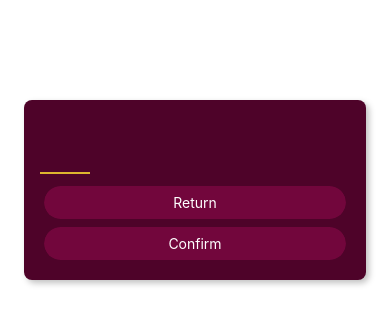
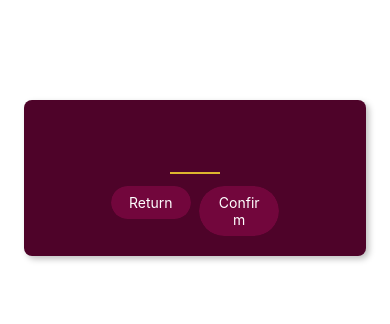
Before and after one commit to wonny2/newapp, a React Native app in the folder First_App/: screen / in a window 390 px wide. Shown: the top 324 px of the page. Built offline with nearby package versions, Linux system fonts and the light colour scheme.

Commit message:
컴포넌트 분리

```diff
--- a/First_App/screens/StartGameScreen.js
+++ b/First_App/screens/StartGameScreen.js
@@ -10,8 +10,14 @@ function StartGameScreen() {
         keyboardType="number-pad" // input에 숫자만 입력하도록 keyBoard 설정
         // autoCorrect={false}
       />
-      <PrimaryButton>Return</PrimaryButton>
-      <PrimaryButton>Confirm</PrimaryButton>
+      <View style={styles.buttonsContainer}>
+        <View style={styles.buttonContainer}>
+          <PrimaryButton>Return</PrimaryButton>
+        </View>
+        <View style={styles.buttonContainer}>
+          <PrimaryButton>Confirm</PrimaryButton>
+        </View>
+      </View>
     </View>
   );
 }
@@ -20,6 +26,8 @@ export default StartGameScreen;
 
 const styles = StyleSheet.create({
   inputContainer: {
+    justifyContent: "center",
+    alignItems: "center", // alignContents가 아니다! 조심!
     marginTop: 100,
     marginHorizontal: 24,
     padding: 16,
@@ -43,4 +51,10 @@ const styles = StyleSheet.create({
     fontWeight: "bold",
     textAlign: "center",
   },
+  buttonsContainer: {
+    flexDirection: "row",
+  },
+  buttonContainer: {
+    flex: 1,
+  },
 });
```
